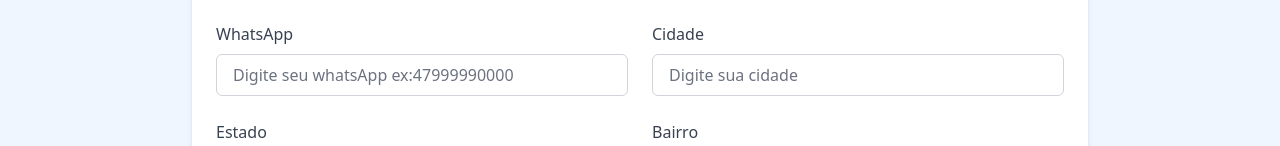
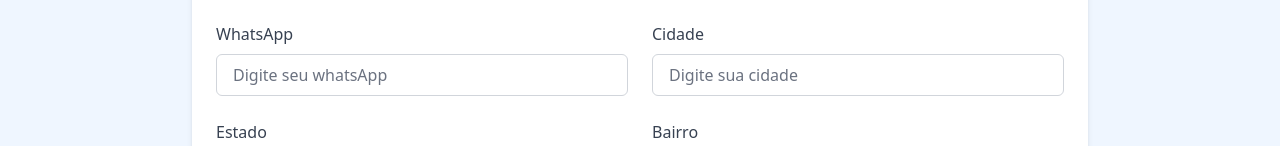
Before and after one commit to gabrikf/pets-frontend, a React (Create React App) app: page /users in a window 1280 px wide. Shown: the part 284-430 px from the top of the page. Built offline with nearby package versions, Linux system fonts and the light colour scheme; no server answers.

Commit message:
fixing whatsapp

```diff
--- a/src/pages/Users.js
+++ b/src/pages/Users.js
@@ -20,9 +20,9 @@
                 }
                 return false
             }),
-  whatsapp: Yup.number()
-              .min(10, 'Por favor, informe no formato 47999990000, no total de 11 dígitos.')
-              .max(12, 'Por favor, informe no formato 47999990000, no total de 11 dígitos.')
+  whatsapp: Yup.string()
+              .min(11, 'Por favor, informe no formato 47999990000, no total de 11 dígitos.')
+              .max(11, 'Por favor, informe no formato 47999990000, no total de 11 dígitos.')
               .required('Por favor, informe o número do seu celular'),
   city: Yup.string()
               .min(3, 'Por favor, informe pelo menos 3 caracteres.')
@@ -118,9 +118,9 @@
                     <input className="block w-full px-4 py-2 mt-2 text-gray-700 placeholder-gray-500 bg-white border border-gray-300 rounded-md dark:bg-gray-800 dark:border-gray-600 dark:placeholder-gray-400 focus:border-blue-500 dark:focus:border-blue-500 focus:outline-none focus:ring dark:text-white"
                     type="text"
                     name='whatsapp'
-                    placeholder="Digite seu whatsApp ex:47999990000"
+                    placeholder="Digite seu whatsApp"
                     aria-label="whastsApp"
-                    value={formik.values.whatsapp}
+                    value={formik.values.whatsapp.replace('-', '').replace('(', '').replace(')', '')}
                     onChange={formik.handleChange}
                     />
                     {formik.errors.whatsapp && formik.touched.whatsapp && <i className='text-red-400'>{formik.errors.whatsapp}</i>}
```
